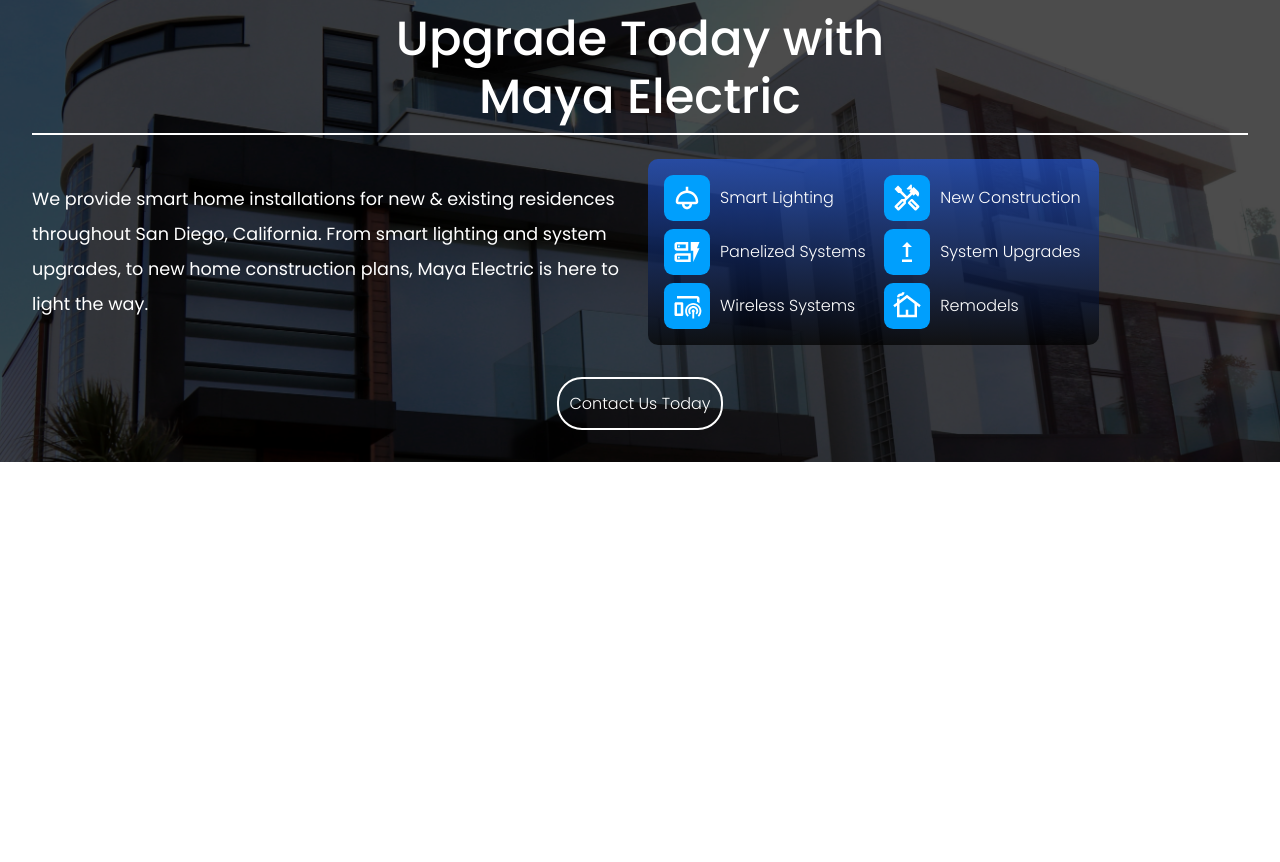
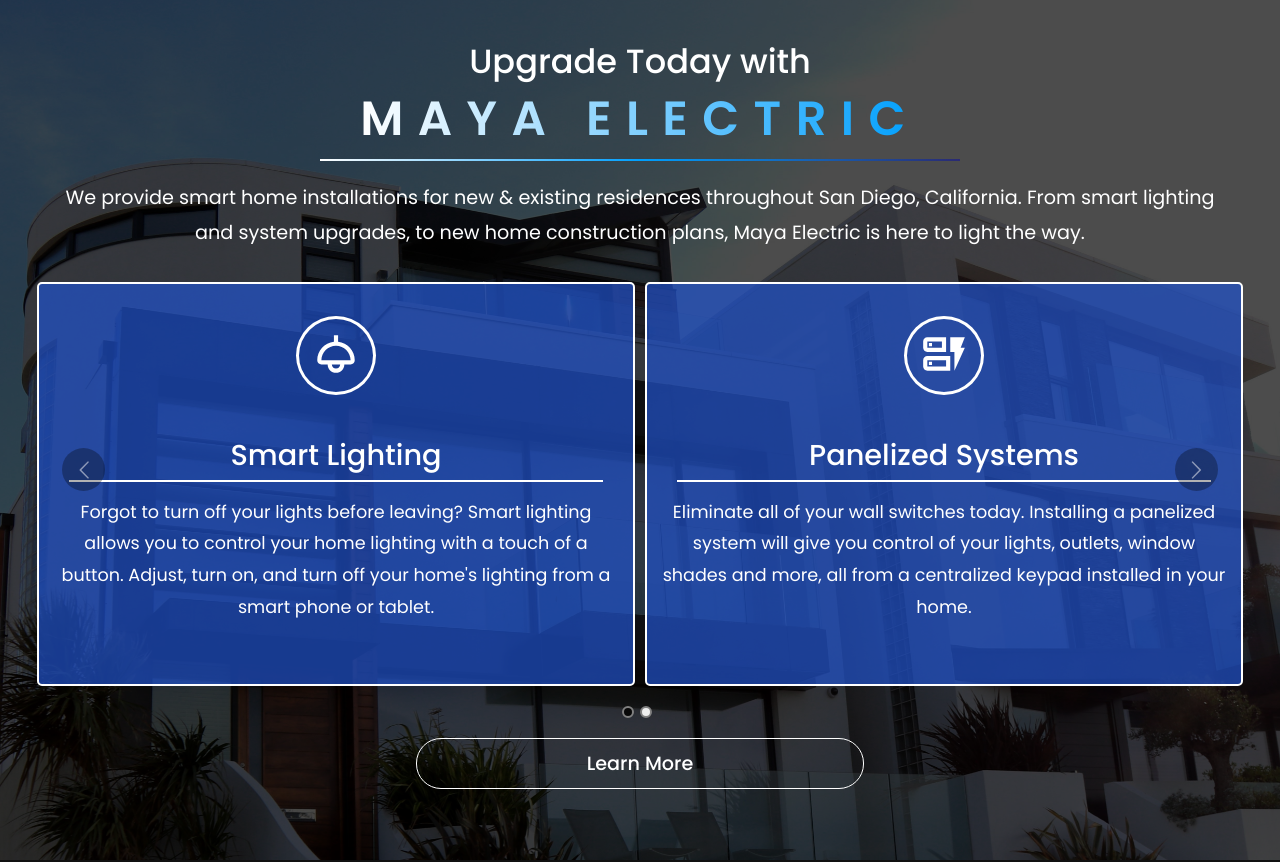
Before and after one commit to bluegause/maya-electrical, a React (Create React App) app: page / in a window 1280 px wide. Shown: the part 1469-2331 px from the top of the page. Before the commit the page ends 1931 px from the top, so only its background shows below. Built offline with nearby package versions, Linux system fonts and the light colour scheme.

Commit message:
Home2-Section Complete (Desktop Size)

```diff
--- a/package.json
+++ b/package.json
@@ -15,6 +15,7 @@
     "normalize.css": "^8.0.1",
     "react": "^18.2.0",
     "react-dom": "^18.2.0",
+    "react-multi-carousel": "^2.8.4",
     "react-router-dom": "^6.13.0",
     "react-scripts": "5.0.1",
     "web-vitals": "^2.1.4"
--- a/src/App.js
+++ b/src/App.js
@@ -6,7 +6,6 @@
 import Contact from "./pages/Contact/Contact";
 
 import "./App.css";
-
 
 function App() {
   return (
@@ -19,6 +18,7 @@
         <Route path="/contact" element={<Contact />} />
       </Routes>
 
+
     </div>
   );
 }
--- /dev/null
+++ b/src/components/Card/Card.js
@@ -0,0 +1,13 @@
+import React from 'react';
+
+export default function Card(props) {
+  return(
+    <div className='card'>
+      <div className='card-icon'>{props.icon}</div>
+      <div className='description-container'>
+        <h2 className='card-heading'>{props.name}</h2>
+        <p className='description'>{props.description}</p>
+      </div>
+    </div>
+  )
+}
--- /dev/null
+++ b/src/data.js
@@ -0,0 +1,60 @@
+import { Light, Panel, Wireless, Tools, Upgrade, House } from "./pages/PageIndex";
+
+export const responsive = {
+    desktop: {
+      breakpoint: { max: 3000, min: 1024 },
+      items: 3,
+      slidesToSlide: 3
+    },
+    tablet: {
+      breakpoint: { max: 1024, min: 710 },
+      items: 2,
+      slidesToSlide: 2
+    },
+    mobile: {
+      breakpoint: { max: 709, min: 0 },
+      items: 1,
+      slidesToSlide: 1
+    }
+  };
+
+
+  export const serviceData = [
+    {
+        id: 1,
+        icon: <Light sx={{fontSize: "50px"}}/>,
+        name: "Smart Lighting",
+        description: "Forgot to turn off your lights before leaving? Smart lighting allows you to control your home lighting with a touch of a button. Adjust, turn on, and turn off your home's lighting from a smart phone or tablet."
+    },
+    {
+        id: 2,
+        icon: <Panel sx={{fontSize: "50px"}}/>,
+        name: "Panelized Systems",
+        description: "Eliminate all of your wall switches today. Installing a panelized system will give you control of your lights, outlets, window shades and more, all from a centralized keypad installed in your home."
+    },
+    {
+        id: 3,
+        icon: <Wireless sx={{fontSize: "50px"}}/>,
+        name: "Wireless Systems",
+        description: "Don't have the appropriate wiring? Don't stress. With our system installation your home can be completely wireless, allowing your home to be controlled through one home automation system.",
+    },
+    {
+        id: 4,
+        icon: <Tools sx={{fontSize: "50px"}}/>,
+        name: "New Construction",
+        description: "Building a new home can be Overwhelming. Maya Electric has you covered with all your electrical needs. With our experience, your home will have all the necessary wiring and controls installed with uniformity and precision.",
+    },
+    {
+        id: 5,
+        icon: <Upgrade sx={{fontSize: "50px"}}/>,
+        name: "System Upgrades",
+        description: "In need of a smart home update? Maya Electric is no stranger when it comes to smart home tech new and exisiting. We offer services to existing smart home owners, including programming changes, adding new devices, and even getting your firmwire up to date.",
+    },
+    {
+        id: 6,
+        icon: <House sx={{fontSize: "50px"}}/>,
+        name: "Remodels",
+        description: "Upgrade your home to be smart home capable. We offer services to those who are trying to update their property to be smart home capable. Whether if it's a panelized system, or a wireless system, Maya Electric is here for you."
+    },
+
+  ]
--- a/src/pages/Home/Home.js
+++ b/src/pages/Home/Home.js
@@ -1,14 +1,27 @@
 import React, { useEffect } from "react";
+import { Link, NavLink } from "react-router-dom";
 import Aos from 'aos';
 import 'aos/dist/aos.css';
-import { interiorBackground, exteriorBackground, logoCity } from "../../assets/AssetsIndex";
-import { Link, NavLink } from "react-router-dom";
-import { Leaf, Icon, Light, Panel, Wireless, Tools, Upgrade, House, Money, Login, Tune } from "../PageIndex";
+import { interiorBackground, exteriorBackground } from "../../assets/AssetsIndex";
+import { Money, Leaf, Login, Tune } from "../PageIndex";
+import Card from '../../components/Card/Card';
+import { responsive, serviceData } from "../../data";
+import Carousel from "react-multi-carousel";
+
+import 'react-multi-carousel/lib/styles.css';
 import "./home.css";
 
 
 
 const Home = () => {
+    const service = serviceData.map((item, index) => (
+        <Card
+            key={index}
+            icon={item.icon}
+            name={item.name}
+            description={item.description}
+        />
+    ))
 
     useEffect(() => {
         Aos.init({ duration: "1500"});
@@ -45,24 +58,24 @@
                     <div className="icon-container">
                         <div className="icon"  data-aos = "slide-right">
                             <p className="icon-typography">Save Money</p>
-                            <Icon component={Money} sx={{fontSize: '28px', marginRight: '10px'}}/>
+                            <Money sx={{fontSize: '28px', marginRight: '10px'}}/>
                         </div>
 
                         <div className="icon" data-aos = "slide-right" data-aos-duration="2005">
                             <p className="icon-typography">Energy Efficient</p>
-                            <Icon component={Leaf} sx={{fontSize: '28px', marginRight: '10px'}}/>
+                            <Leaf sx={{fontSize: '28px', marginRight: '10px'}}/>
 
                         </div>
 
                         <div className="icon" data-aos = "slide-right"data-aos-duration="2010">
                             <p className="icon-typography">Remote Accessibility</p>
-                            <Icon component={Login} sx={{fontSize: '28px', marginRight: '10px'}}/>
+                            <Login sx={{fontSize: '28px', marginRight: '10px'}}/>
 
                         </div>
 
                         <div className="icon last" data-aos = "slide-right" data-aos-duration="2015">
                             <p className="icon-typography">Control & Customizablity</p>
-                                <Icon component={Tune} sx={{fontSize: '28px', marginRight: '10px'}}/>
+                            <Tune sx={{fontSize: '28px', marginRight: '10px'}}/>
                         </div>
                     </div>
                     <div className="home-one__info" data-aos = "slide-left">
@@ -87,61 +100,59 @@
 
             <section className="home2-bg" alt='exterior of house background' style={{backgroundImage: `url(${exteriorBackground})`}}>
                 <div className="home-two">
-                    <h4 className="home2-header">
-                        Upgrade Today with <br/>
-                        Maya Electric
+
+                    <div className="home2-header" data-aos = 'fade-in'>
+                    <h4 className="home2-head">
+                        Upgrade Today with
                     </h4>
-                    <hr  style={{background: "white"}}/>
-                    <div className="home2-container">
+                    <p className="bold-text">
+                        MAYA ELECTRIC
+                    </p>
+                    </div>
 
-                        <p className="icons-p">
-                            We provide smart home installations for new & existing residences throughout San Diego, California.
-                            From smart lighting and system upgrades, to new home construction plans, Maya Electric is here to light the way.
-                        </p>
 
-                        <div className="body-icons-container">
-                            <section className="icons-section">
+                    <hr style={{ width: "50%", background: "linear-gradient(to right, #FFFFFF, #009FFD, #2A2A72)" }} data-aos = "fade-in" />
 
-                                <div className="body-icon">
-                                    <Light className="body-item" sx={{fontSize: "30px"}} />
-                                    <p className="icon-text">Smart Lighting</p>
-                                </div>
+                    <p className="home2-subheading" data-aos = "fade-in">
+                        We provide smart home installations for new & existing residences throughout San Diego, California.
+                        From smart lighting and system upgrades, to new home construction plans, Maya Electric is here to light the way.
+                    </p>
 
-                                <div className="body-icon">
-                                    <Panel className="body-item"  sx={{fontSize: "30px"}} />
-                                    <p className="icon-text">Panelized Systems</p>
-                                </div>
 
-                                <div className="body-icon">
-                                    <Wireless className="body-item"  sx={{fontSize: "30px"}} />
-                                    <p className="icon-text">Wireless Systems</p>
-                                </div>
-                            </section>
-                            <section className="icons-section">
-                                <div className="body-icon">
-                                    <Tools className="body-item"  sx={{fontSize: "30px"}} />
-                                    <p className="icon-text">New Construction</p>
+                    <div className="carousel-container" data-aos = 'slide-right'>
+                        <Carousel
+                            containerClass="carousel-cards"
+                            infinite={true}
+                            swipeable={true}
+                            draggable={true}
+                            autoPlay={false}
+                            showDots={true}
+                            renderDotsOutside={false}
+                            arrows={true}
+                            responsive={responsive}>
 
-                                </div>
-                                <div className="body-icon">
-                                    <Upgrade className="body-item"  sx={{fontSize: "30px"}} />
-                                    <p className="icon-text">System Upgrades</p>
+                                {service}
 
-                                </div>
-                                <div className="body-icon">
-                                    <House className="body-item"  sx={{fontSize: "30px"}} />
-                                    <p className="icon-text">Remodels</p>
+                        </Carousel>
+                    </div>
 
-                                </div>
-                            </section>
-                        </div>
-                    </div>
-                    <div className="home2-contact-button">
-                        <Link to="/contact" className="contact-link">
-                            <button className="home2-contact-us">
-                                Contact Us Today
+                    <div className="home2-learn-button" data-aos = 'slide-up'>
+                        <Link to="/contact" className="learn-more-link">
+                            <button className="home2-learn-more">
+                                Learn More
                             </button>
                         </Link>
+                    </div>
+                </div>
+            </section>
+
+            <section className="home3-section">
+                <div className="home3-container">
+                    <div className="home3-header__container">
+
+                    </div>
+                    <div className="home3-content__container">
+
                     </div>
                 </div>
             </section>
--- a/src/pages/Home/home.css
+++ b/src/pages/Home/home.css
@@ -93,7 +93,7 @@
     }
 
     hr {
-            width: 95%;
+            width: 50%;
             background-color: #FFFFFF;
             background: linear-gradient(to right, #FFFFFF, #009FFD, #2A2A72);
             height: 2px;
@@ -178,15 +178,19 @@
 
     .home-one-button {
         color: white;
-        background: #2153CC;
+        background: transparent;
+        border: 1px solid #FFFFFF;
         padding: 12px 25px;
         font-size: 1.2em;
         border-radius: 25px;
-        border: none;
+        font-weight: 500;
         font-family: 'Poppins', sans-serif;
         margin: 1em 0 2em 0;
         width: 35%;
+    }
 
+    .home-one-button:hover {
+        background-color: #2153CC;
     }
 
 /* Second Home Section */
@@ -201,107 +205,165 @@
     .home-two {
         background-color: rgba(0, 0, 0, .7);
         width: 100%;
-        padding: 2em 0;
+        padding: 1em 0 2em 0;
     }
 
     .home2-header {
-            font-size: 3em;
+        display: flex;
+        align-items: center;
+        flex-direction: column;
+        justify-content: center;
         max-width: 100%;
-            line-height: 1.2em;
+        margin: 2em 0 1em 0;
+    }
+
+        .home2-head {
+            font-size: 2.1em;
+            width: 100%;
             font-weight: 500;
             color: white;
             font-family: 'Poppins', sans-serif;
             text-align: center;
             margin: 0 auto;
-            padding-bottom: .5rem;
-            /* background: linear-gradient(to right, #FFFFFF,#009FFD, #2153CC);
+            padding: .5em 0;
+        }
+
+        .bold-text {
+            text-align: center;
+            font-size: 3em;
+            font-weight: 600;
+            color: white;
+            letter-spacing: .3em;
+            background: linear-gradient(to right, #FFFFFF, #009FFD);
                 -webkit-text-fill-color: transparent;
                 -webkit-background-clip: text;
-                background-clip: text; */
+                background-clip: text;
         }
 
-        .home2-container {
-            display: grid;
-            grid-template-columns: 1fr 1fr;
-            grid-auto-columns: auto;
-            align-content: center;
-            flex-direction: row;
-            max-width: 100%;
-            margin: 1.5em 2em 2em 2em;
+        .home2-subheading {
+            color: white;
+            text-align: center;
+            font-weight: 400;
+            font-size: 1.2em;
+            line-height: 35px;
+            width: 90%;
+            padding: 1em 0 .1em 0;
+            margin: 0 auto;
         }
 
-            .icons-p {
-                color: white;
-                font-weight: 400;
-                font-size: 1.1em;
-                line-height: 35px;
+    .carousel-container {
+        max-width: 95%;
+        margin: 0 auto;
+        position: relative;
+    }
+
+    .carousel-cards {
         width: 100%;
-                text-align: left;
-                padding-right: .5em;
-                margin: auto;
+        padding-bottom: 2em;
+
+
     }
 
 
-    .body-icons-container {
-        font-family: 'Poppins', sans-serif;
-        display: grid;
-        grid-template-columns: 1fr 1fr;
-        align-items: center;
-        margin: 0 auto;
-        margin-left: .5em;
-        background: linear-gradient( to bottom, rgba(33, 83, 204, 0.7), rgba(0, 0, 0, 0.7));
-        border-radius: 10px;
-        max-width: 100%;
-        padding: .25em .5em;
+    .react-multiple-carousel__arrow {
+        background: rgba(0, 0, 0, .3);
+        margin: 0 -1.2em;
     }
 
-        .icons-section {
-            margin: 0 auto;
-            padding: .25em .5em;
+    .react-multiple-carousel__arrow--left::before, .react-multiple-carousel__arrow--right::before {
+        color: rgba(255, 255, 255, 0.5);
     }
 
-            .body-icon {
-                max-width: 100%;
+
+    .card {
+        height: 90%;
+        background: rgba(33, 83, 204, .7);
+        border: 2px solid #FFFFFF;
+        color: white;
+        margin: 30px 5px;
         display: flex;
-                flex-direction: row;
+        flex-direction: column;
         align-items: center;
-                justify-content: center;
-                color: white;
-                margin: .5em 0;
+        justify-content: flex-start;
+        border-radius: 5px;
+        text-align: center;
+        padding-top: .5em;
     }
 
-                .body-item {
-
-                    padding: 8px;
-                    border-radius: 20%;
-                    background-color: #009FFD;
+    .card .card-icon {
+        margin: 1.5em 0 2em 0;
+        background: transparent;
+        border: 3px solid white;
+        border-radius: 100%;
+        padding: 10px 12px;
     }
 
-                .icon-text {
-                    width: 100%;
-                    font-weight: 300;
-                    font-size: 1em;
-                    text-align: left;
-                    margin-left: 10px;
-                    font-family: 'Poppins', sans-serif;
+    .description-container .card-heading {
+        font-size: 1.8em;
+        margin: .5em auto;
+        border-bottom: 2px solid white;
+        font-weight: 500;
+        width: 90%;
+        padding-bottom: 10px;
+
     }
-    .home2-contact-button {
+
+    .card .description-container .description {
+        line-height: 1.8em;
+        font-size: 1.1em;
+        color: white;
+        width: 95%;
+        margin: 0 auto;
+
+    }
+
+    .home2-learn-button {
         width: 100%;
         margin: 0 auto;
         text-align: center;
     }
 
-    .home2-contact-us {
+    .home2-learn-more {
         color: white;
+        width: 35%;
         background: transparent;
-        border: 2px solid white;
-        padding: 12px 10px;
-        font-size: 1em;
-        font-weight: 300;
+        border: 1px solid #FFFFFF;
+        padding: 10px 30px;
+        font-size: 1.2em;
+        font-weight: 500;
         border-radius: 25px;
         font-family: 'Poppins', sans-serif;
-        margin: 0 2em;
+        margin: 1em 0 2em 0;
     }
+
+    .home2-learn-more:hover {
+        background: #2153CC;
+    }
+
+/* HOME SECTION 3 */
+
+.home3-section {
+    height: 100vh;
+}
+
+
+
+
+
+
+
+
+
+
+
+
+
+
+
+
+
+
+
 
 
 /* media query for smaller iphones  */
--- a/src/pages/Services/Services.js
+++ b/src/pages/Services/Services.js
@@ -1,9 +1,22 @@
 import React from "react";
-
+import Carousel from "react-multi-carousel";
+import { responsive, serviceData } from '../../data';
+import Card from "../../components/Card/Card";
+import 'react-multi-carousel/lib/styles.css';
+import './services.css';
 const Services = () => {
+    const service = serviceData.map((item, index) => (
+        <Card
+            key={index}
+            icon={item.icon}
+            description={item.description}
+        />
+    ))
     return (
         <>
-            Services
+            <div className="services-container">
+                <Carousel responsive={responsive} showDots={true}>{service}</Carousel>
+            </div>
         </>
     )
 }
--- /dev/null
+++ b/src/pages/Services/services.css
@@ -0,0 +1,4 @@
+.services-container {
+    height: 100vh;
+    width: 100%;
+}
```
Also changed, not shown: src/pages/PageIndex.js (line endings or trailing spaces), 1 other file (tests, documents, lock files or other folders). Lines whose indentation alone changed are shown as unchanged.
